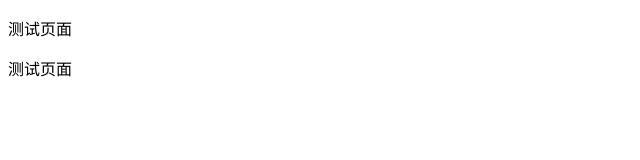
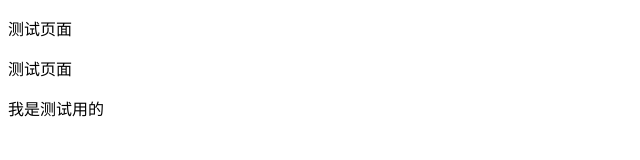
Before and after one commit to lihexu/test, a plain HTML site: page test.html in a window 1280 px wide. Shown: the whole page, without its empty margins (0-640 px from the left). Drawn offline with Linux system fonts and the light colour scheme.

Commit message:
Update test.html

```diff
--- a/test.html
+++ b/test.html
@@ -7,5 +7,6 @@
 <body>
 	<p>测试页面</p>
         <p>测试页面</p>
+        <div>我是测试用的</div>
 </body>
 </html>
```
